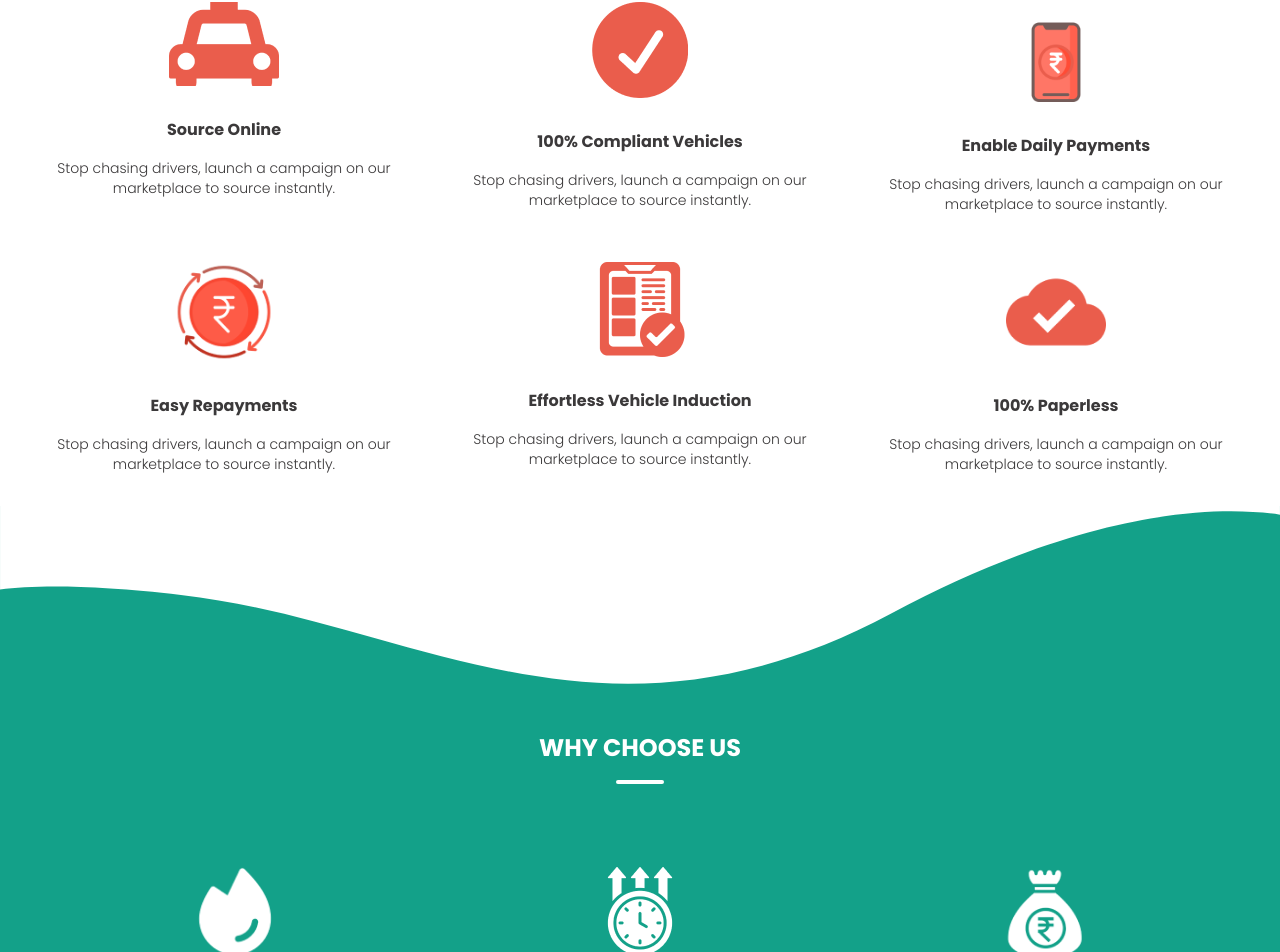
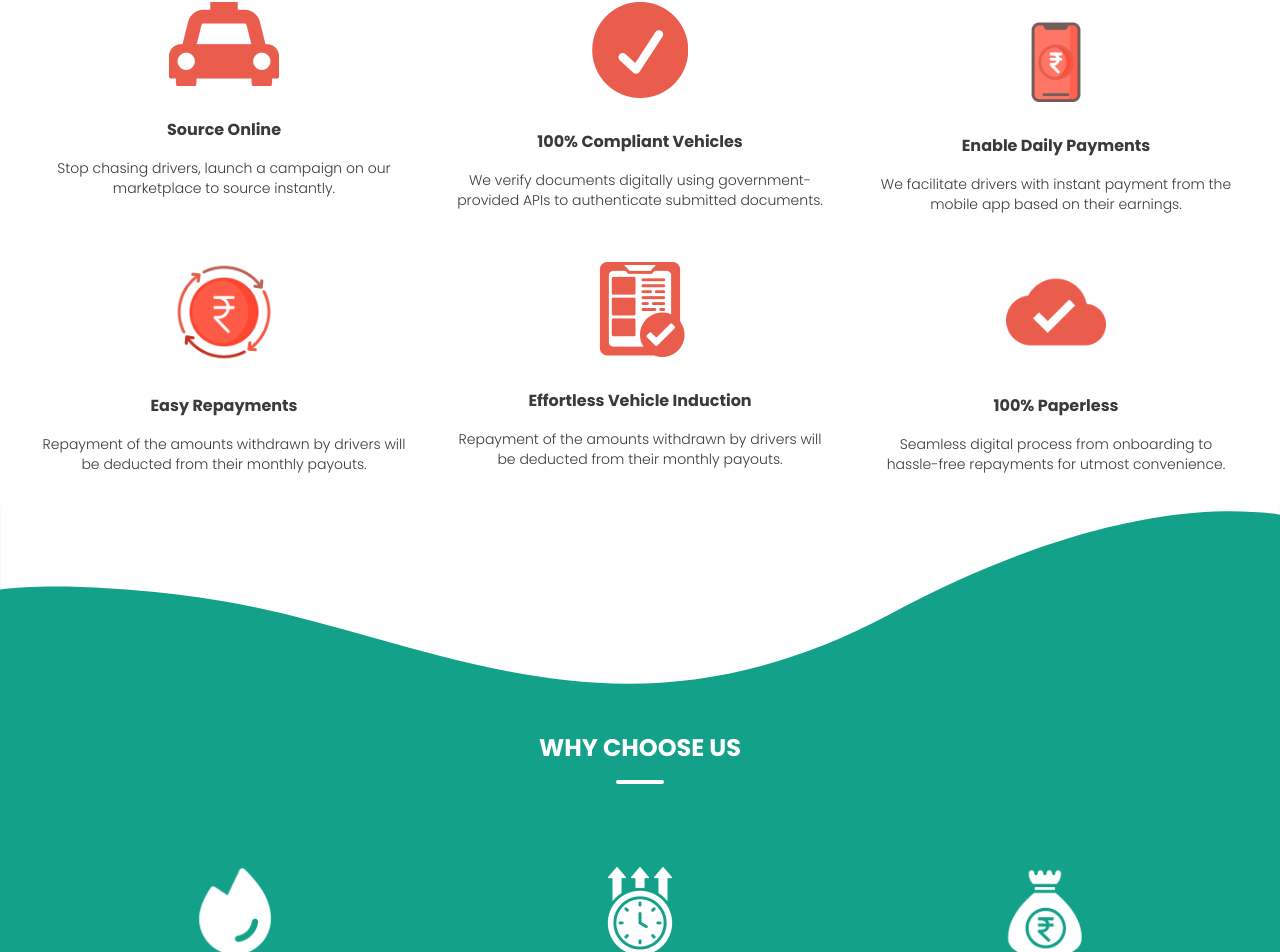
Before and after one commit to buildby/Jeethlandingpage, a Next.js app: page /solution in a window 1280 px wide. Shown: the part 754-1706 px from the top of the page. Built offline with nearby package versions, Linux system fonts and the light colour scheme.

Commit message:
update content

```diff
--- a/src/app/page.tsx
+++ b/src/app/page.tsx
@@ -8,7 +8,7 @@ export default function HomePage() {
   return (
     <main className="">
 
-      <section className="mb-8 text-white bg-primary relative">
+      <section className="mb-0 text-white bg-primary relative">
         <div className="p-4 md:p-0 container mx-auto grid md:grid-cols-2 overflow-hidden">
           <div className="flex flex-col py-8 md:py-16 order-2 md:order-1">
             <h2 className="mb-4 font-thin text-3xl">Are you an Employee Transportation Service provider?</h2>
@@ -35,7 +35,7 @@ export default function HomePage() {
             <h3 className="text-primary text-2xl font-bold">What do we do?</h3>
             <div className="bg-primary w-[48px] h-[4px] rounded-lg"></div>
 
-            <ul className="pl-4 my-8 w-full md:w-3/4 list-disc text-md font-light flex flex-col justify-between">
+            <ul className="pl-4 mt-8 w-full md:w-3/4 list-disc text-md font-light flex flex-col justify-between">
               <li className="mb-2">Enable your driver partners with <b className="font-semibold">instant access to their earnings</b> through our user-friendly mobile app. </li>
               <li className="mb-2">Source verified driver partners with compliant vehicles through the <b className="font-semibold">world's first dedicated marketplace</b> for ETS segment.</li>
               <li className="mb-0">Efficiently manage your entire operations using our <b className="font-semibold">advanced technology</b> suit.</li>
--- a/src/app/solution/page.tsx
+++ b/src/app/solution/page.tsx
@@ -42,27 +42,27 @@ export default function SolutionPage() {
             <div className="flex flex-col gap-4 items-center">
               <img className="max-h-[100px] mb-4 " src="solutions/icons/Check.png" alt="100% Compliant Vehicles" />
               <p className="font-bold text-md  text-secondary">100% Compliant Vehicles</p>
-              <p className="text-sm font-light text-secondary ">Stop chasing drivers,  launch a campaign on our marketplace to source instantly.</p>
+              <p className="text-sm font-light text-secondary ">We verify documents digitally using government-provided APIs to authenticate submitted documents.</p>
             </div>
             <div className="flex flex-col gap-4 items-center">
               <img className="max-h-[100px] mb-4 " src="solutions/icons/auto pay.png" alt="Enable Daily Payments" />
               <p className="font-bold text-md  text-secondary">Enable Daily Payments</p>
-              <p className="text-sm font-light text-secondary ">Stop chasing drivers,  launch a campaign on our marketplace to source instantly.</p>
+              <p className="text-sm font-light text-secondary ">We facilitate drivers with instant payment from the mobile app based on their earnings.</p>
             </div>
             <div className="flex flex-col gap-4 items-center">
               <img className="max-h-[100px] mb-4 " src="solutions/icons/auto pay-1.png" alt="Easy Repayments" />
               <p className="font-bold text-md  text-secondary">Easy Repayments</p>
-              <p className="text-sm font-light text-secondary ">Stop chasing drivers,  launch a campaign on our marketplace to source instantly.</p>
+              <p className="text-sm font-light text-secondary ">Repayment of the amounts withdrawn by drivers will be deducted from their monthly payouts.</p>
             </div>
             <div className="flex flex-col gap-4 items-center">
               <img className="max-h-[100px] mb-4 " src="solutions/icons/Check List.png" alt="Effortless Vehicle Induction" />
               <p className="font-bold text-md  text-secondary">Effortless Vehicle Induction</p>
-              <p className="text-sm font-light text-secondary ">Stop chasing drivers,  launch a campaign on our marketplace to source instantly.</p>
+              <p className="text-sm font-light text-secondary ">Repayment of the amounts withdrawn by drivers will be deducted from their monthly payouts.</p>
             </div>
             <div className="flex flex-col gap-4 items-center">
               <img className="max-h-[100px] mb-4 " src="solutions/icons/Cloud.png" alt="100% Paperless" />
               <p className="font-bold text-md  text-secondary">100% Paperless</p>
-              <p className="text-sm font-light text-secondary ">Stop chasing drivers,  launch a campaign on our marketplace to source instantly.</p>
+              <p className="text-sm font-light text-secondary ">Seamless digital process from onboarding to hassle-free repayments for utmost convenience.</p>
             </div>
           </div>
 
```
